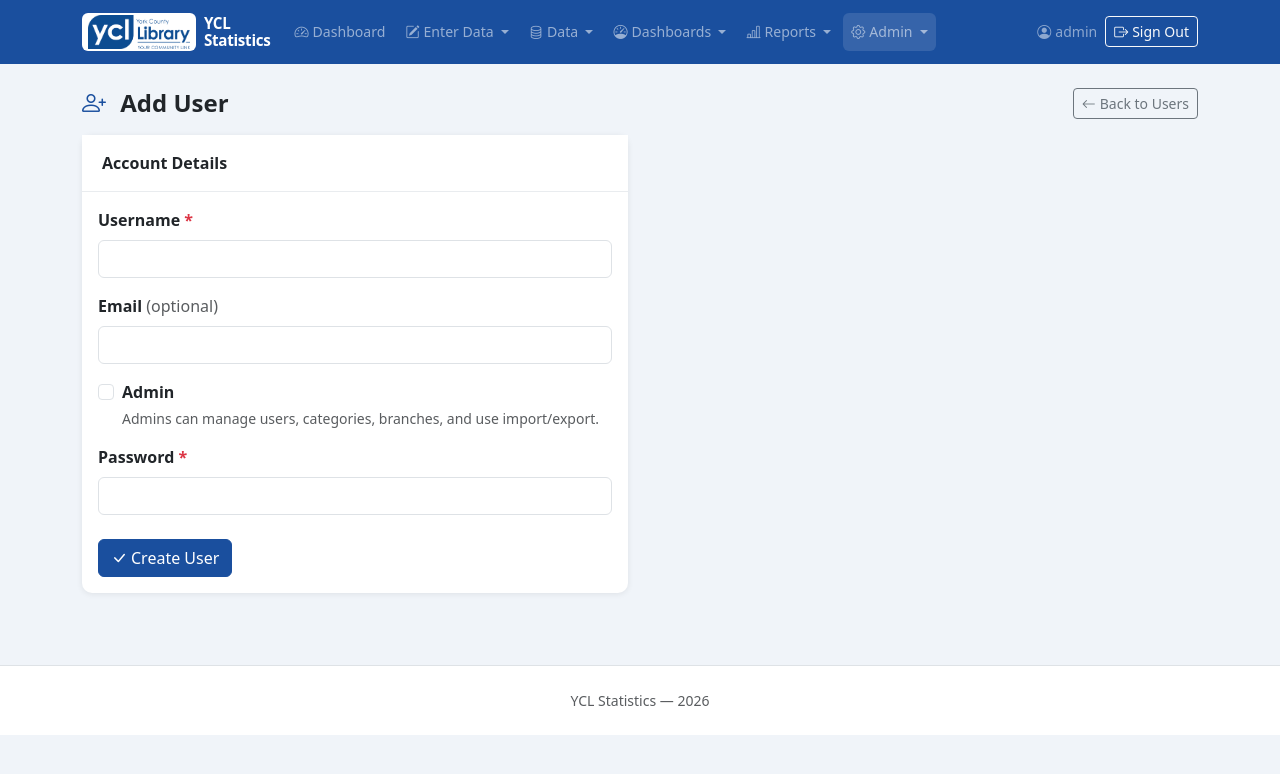
After one commit to mdcasa/librarystats-ycl, a Flask app: page /admin/users/new in a window 1280 px wide. The commit adds this page. Shown: the top 774 px of the page. Run offline with Flask 3, Linux system fonts and the light colour scheme; a user stored in the database is signed in.

Commit message:
v4: Add individual user accounts with Flask-Login
- User model: username, email, PBKDF2 password hash, is_active, is_admin
- Flask-Login replaces session-based auth; before_request checks current_user
- Bootstrap: default admin created from LOGIN_USERNAME/PASSWORD env vars on
  first boot if users table is empty — seamless transition from v3
- admin_required decorator protects user management and admin routes
- Admin → Users UI: list, create, edit, reset password, activate/deactivate
  with self-lockout protection (can't deactivate your own account)
- submitted_by auto-filled from current_user.username; manual text fields removed
- Navbar shows logged-in username; Admin dropdown hidden for non-admin users
- Login page rebranded to YCL Statistics with YCL blue
- Notes/user_logins_design.md: full documentation

Co-Authored-By: Claude Sonnet 4.6 <noreply@anthropic.com>

```diff
--- a/app.py
+++ b/app.py
@@ -1,6 +1,8 @@
 from flask import Flask, render_template, request, redirect, url_for, flash, jsonify, send_file, session
-from models import db, Category, Metric, Branch, Entry, EntryValue
+from flask_login import LoginManager, login_user, logout_user, current_user
+from models import db, Category, Metric, Branch, Entry, EntryValue, User
 from datetime import datetime
+from functools import wraps
 import hmac
 import os
 
@@ -16,6 +18,14 @@ app.config['SQLALCHEMY_DATABASE_URI'] = _db_url
 app.config['SQLALCHEMY_TRACK_MODIFICATIONS'] = False
 
 db.init_app(app)
+
+login_manager = LoginManager()
+login_manager.init_app(app)
+login_manager.login_view = 'login'
+
+@login_manager.user_loader
+def load_user(user_id):
+    return db.session.get(User, int(user_id))
 
 # Runs for both `python app.py` and gunicorn
 with app.app_context():
@@ -45,6 +55,18 @@ with app.app_context():
         from seed_data import seed
         seed(db)
 
+    # Bootstrap: create default admin from env vars if no users exist yet
+    if User.query.count() == 0:
+        _admin = User(
+            username=os.environ.get('LOGIN_USERNAME', 'admin'),
+            email=None,
+            is_active=True,
+            is_admin=True,
+        )
+        _admin.set_password(os.environ.get('LOGIN_PASSWORD', ''))
+        db.session.add(_admin)
+        db.session.commit()
+
 MONTHS = ['January', 'February', 'March', 'April', 'May', 'June',
           'July', 'August', 'September', 'October', 'November', 'December']
 
@@ -62,24 +84,31 @@ _PUBLIC_ENDPOINTS = {'login', 'logout', 'static'}
 
 @app.before_request
 def require_login():
-    if request.endpoint not in _PUBLIC_ENDPOINTS and not session.get('logged_in'):
+    if request.endpoint not in _PUBLIC_ENDPOINTS and not current_user.is_authenticated:
         return redirect(url_for('login', next=request.path))
+
+
+def admin_required(f):
+    @wraps(f)
+    def decorated(*args, **kwargs):
+        if not current_user.is_admin:
+            flash('Admin access required.', 'danger')
+            return redirect(url_for('index'))
+        return f(*args, **kwargs)
+    return decorated
 
 
 @app.route('/login', methods=['GET', 'POST'])
 def login():
-    if session.get('logged_in'):
+    if current_user.is_authenticated:
         return redirect(url_for('index'))
     error = None
     if request.method == 'POST':
-        username = request.form.get('username', '')
+        username = request.form.get('username', '').strip()
         password = request.form.get('password', '')
-        valid_user = os.environ.get('LOGIN_USERNAME', 'admin')
-        valid_pass = os.environ.get('LOGIN_PASSWORD', '')
-        if (hmac.compare_digest(username, valid_user) and
-                hmac.compare_digest(password, valid_pass) and valid_pass):
-            session.permanent = True
-            session['logged_in'] = True
+        user = User.query.filter_by(username=username).first()
+        if user and user.is_active and user.check_password(password):
+            login_user(user, remember=True)
             next_url = request.args.get('next') or url_for('index')
             return redirect(next_url)
         error = 'Invalid username or password.'
@@ -88,7 +117,7 @@ def login():
 
 @app.route('/logout')
 def logout():
-    session.clear()
+    logout_user()
     return redirect(url_for('login'))
 
 
@@ -298,7 +327,7 @@ def entry_create(category_id):
                 year=year,
                 month=request.form.get('month', type=int) or None,
                 quarter=request.form.get('quarter', type=int) or None,
-                submitted_by=request.form.get('submitted_by', '').strip(),
+                submitted_by=current_user.username,
                 notes=request.form.get('notes', '').strip(),
             )
             db.session.add(entry)
@@ -364,7 +393,7 @@ def entry_edit(entry_id):
         entry.year = request.form.get('year', type=int)
         entry.month = request.form.get('month', type=int) or None
         entry.quarter = request.form.get('quarter', type=int) or None
-        entry.submitted_by = request.form.get('submitted_by', '').strip()
+        entry.submitted_by = current_user.username
         entry.notes = request.form.get('notes', '').strip()
 
         for m in metrics:
@@ -1373,7 +1402,7 @@ def manual_entry():
     if request.method == 'POST':
         year          = request.form.get('year',  type=int)
         month         = request.form.get('month', type=int)
-        submitted_by  = request.form.get('submitted_by', '').strip()
+        submitted_by  = current_user.username
 
         # ── Branch Stats ──────────────────────────────────────────────────
         for branch in branches:
@@ -1509,7 +1538,7 @@ def _ill_icl_entry(metric_names_set, form_title, endpoint):
     if request.method == 'POST':
         year         = request.form.get('year',  type=int)
         month        = request.form.get('month', type=int)
-        submitted_by = request.form.get('submitted_by', '').strip()
+        submitted_by = current_user.username
 
         vals = {}
         for m in metrics:
@@ -1946,6 +1975,109 @@ def report_quarterly_ref():
                            annual_estimate=annual_estimate)
 
 
+# ── User Management ──────────────────────────────────────────────────────────
+
+@app.route('/admin/users')
+@admin_required
+def admin_users():
+    users = User.query.order_by(User.username).all()
+    return render_template('admin/users.html', users=users)
+
+
+@app.route('/admin/users/new', methods=['GET', 'POST'])
+@admin_required
+def admin_user_new():
+    if request.method == 'POST':
+        username = request.form.get('username', '').strip()
+        email    = request.form.get('email', '').strip() or None
+        password = request.form.get('password', '')
+        is_admin = bool(request.form.get('is_admin'))
+
+        if not username or not password:
+            flash('Username and password are required.', 'danger')
+            return render_template('admin/user_form.html', editing=False)
+
+        if User.query.filter_by(username=username).first():
+            flash(f'Username "{username}" is already taken.', 'danger')
+            return render_template('admin/user_form.html', editing=False)
+
+        user = User(username=username, email=email, is_admin=is_admin, is_active=True)
+        user.set_password(password)
+        db.session.add(user)
+        db.session.commit()
+        flash(f'User "{username}" created.', 'success')
+        return redirect(url_for('admin_users'))
+
+    return render_template('admin/user_form.html', editing=False)
+
+
+@app.route('/admin/users/<int:user_id>/edit', methods=['GET', 'POST'])
+@admin_required
+def admin_user_edit(user_id):
+    user = db.session.get(User, user_id)
+    if not user:
+        flash('User not found.', 'danger')
+        return redirect(url_for('admin_users'))
+
+    if request.method == 'POST':
+        action = request.form.get('action')
+
+        if action == 'reset_password':
+            new_pw = request.form.get('new_password', '')
+            if not new_pw:
+                flash('New password cannot be blank.', 'danger')
+            else:
+                user.set_password(new_pw)
+                db.session.commit()
+                flash(f'Password for "{user.username}" updated.', 'success')
+            return redirect(url_for('admin_user_edit', user_id=user_id))
+
+        username  = request.form.get('username', '').strip()
+        email     = request.form.get('email', '').strip() or None
+        is_admin  = bool(request.form.get('is_admin'))
+        is_active = bool(request.form.get('is_active'))
+
+        if not username:
+            flash('Username cannot be blank.', 'danger')
+            return render_template('admin/user_form.html', editing=True, user=user)
+
+        existing = User.query.filter_by(username=username).first()
+        if existing and existing.id != user_id:
+            flash(f'Username "{username}" is already taken.', 'danger')
+            return render_template('admin/user_form.html', editing=True, user=user)
+
+        # Prevent locking yourself out
+        if user.id == current_user.id:
+            is_admin  = True
+            is_active = True
+
+        user.username  = username
+        user.email     = email
+        user.is_admin  = is_admin
+        user.is_active = is_active
+        db.session.commit()
+        flash(f'User "{username}" updated.', 'success')
+        return redirect(url_for('admin_users'))
+
+    return render_template('admin/user_form.html', editing=True, user=user)
+
+
+@app.route('/admin/users/<int:user_id>/toggle', methods=['POST'])
+@admin_required
+def admin_user_toggle(user_id):
+    user = db.session.get(User, user_id)
+    if not user:
+        flash('User not found.', 'danger')
+        return redirect(url_for('admin_users'))
+    if user.id == current_user.id:
+        flash('You cannot deactivate your own account.', 'warning')
+        return redirect(url_for('admin_users'))
+    user.is_active = not user.is_active
+    db.session.commit()
+    flash(f'User "{user.username}" {"activated" if user.is_active else "deactivated"}.', 'success')
+    return redirect(url_for('admin_users'))
+
+
 # ── Annual Survey Dashboard ───────────────────────────────────────────────────
 
 from models import AnnualSurveyMetric, AnnualSurveyValue
--- a/requirements.txt
+++ b/requirements.txt
@@ -1,5 +1,6 @@
 Flask>=3.0.0
 Flask-SQLAlchemy>=3.1.0
+Flask-Login>=0.6.3
 psycopg2-binary>=2.9.9
 gunicorn>=21.2.0
 openpyxl>=3.1.0
--- /dev/null
+++ b/templates/admin/user_form.html
@@ -0,0 +1,105 @@
+{% extends 'base.html' %}
+{% block title %}{{ 'Edit User' if editing else 'Add User' }} – YCL Statistics{% endblock %}
+
+{% block content %}
+<div class="d-flex align-items-center justify-content-between mb-3">
+  <h1 class="h4 fw-bold mb-0">
+    <i class="bi bi-person{{ '-gear' if editing else '-plus' }} me-2 text-primary"></i>
+    {{ 'Edit User' if editing else 'Add User' }}
+  </h1>
+  <a href="{{ url_for('admin_users') }}" class="btn btn-outline-secondary btn-sm">
+    <i class="bi bi-arrow-left me-1"></i>Back to Users
+  </a>
+</div>
+
+<div class="row g-4">
+  <div class="col-lg-6">
+
+    {# ── Account details form ── #}
+    <div class="card mb-4">
+      <div class="card-header-custom fw-semibold">Account Details</div>
+      <div class="card-body">
+        <form method="post" action="{{ url_for('admin_user_edit', user_id=user.id) if editing else url_for('admin_user_new') }}">
+          <input type="hidden" name="action" value="save">
+
+          <div class="mb-3">
+            <label class="form-label fw-semibold">Username <span class="text-danger">*</span></label>
+            <input type="text" name="username" class="form-control"
+                   value="{{ user.username if editing else '' }}" required
+                   {% if editing and user.id == current_user.id %}readonly{% endif %}>
+            {% if editing and user.id == current_user.id %}
+            <div class="form-text">You cannot change your own username.</div>
+            {% endif %}
+          </div>
+
+          <div class="mb-3">
+            <label class="form-label fw-semibold">Email <span class="text-muted fw-normal">(optional)</span></label>
+            <input type="email" name="email" class="form-control"
+                   value="{{ user.email if editing and user.email else '' }}">
+          </div>
+
+          <div class="mb-3">
+            <div class="form-check">
+              <input class="form-check-input" type="checkbox" name="is_admin" id="isAdmin"
+                     {% if editing and user.is_admin %}checked{% endif %}
+                     {% if editing and user.id == current_user.id %}disabled{% endif %}>
+              <label class="form-check-label fw-semibold" for="isAdmin">Admin</label>
+              <div class="form-text">Admins can manage users, categories, branches, and use import/export.</div>
+            </div>
+            {% if editing and user.id == current_user.id %}
+            <input type="hidden" name="is_admin" value="on">
+            {% endif %}
+          </div>
+
+          {% if editing %}
+          <div class="mb-4">
+            <div class="form-check">
+              <input class="form-check-input" type="checkbox" name="is_active" id="isActive"
+                     {% if user.is_active %}checked{% endif %}
+                     {% if user.id == current_user.id %}disabled{% endif %}>
+              <label class="form-check-label fw-semibold" for="isActive">Active</label>
+              <div class="form-text">Inactive users cannot log in.</div>
+            </div>
+            {% if user.id == current_user.id %}
+            <input type="hidden" name="is_active" value="on">
+            <div class="form-text text-warning"><i class="bi bi-lock me-1"></i>You cannot deactivate your own account.</div>
+            {% endif %}
+          </div>
+          {% endif %}
+
+          {% if not editing %}
+          <div class="mb-4">
+            <label class="form-label fw-semibold">Password <span class="text-danger">*</span></label>
+            <input type="password" name="password" class="form-control" required autocomplete="new-password">
+          </div>
+          {% endif %}
+
+          <button type="submit" class="btn btn-primary">
+            <i class="bi bi-check-lg me-1"></i>{{ 'Save Changes' if editing else 'Create User' }}
+          </button>
+        </form>
+      </div>
+    </div>
+
+    {# ── Password reset (edit only) ── #}
+    {% if editing %}
+    <div class="card">
+      <div class="card-header-custom fw-semibold">Reset Password</div>
+      <div class="card-body">
+        <form method="post" action="{{ url_for('admin_user_edit', user_id=user.id) }}">
+          <input type="hidden" name="action" value="reset_password">
+          <div class="mb-3">
+            <label class="form-label fw-semibold">New Password <span class="text-danger">*</span></label>
+            <input type="password" name="new_password" class="form-control" required autocomplete="new-password">
+          </div>
+          <button type="submit" class="btn btn-warning">
+            <i class="bi bi-key me-1"></i>Reset Password
+          </button>
+        </form>
+      </div>
+    </div>
+    {% endif %}
+
+  </div>
+</div>
+{% endblock %}
--- a/templates/base.html
+++ b/templates/base.html
@@ -99,7 +99,8 @@
                    'report_yoy','report_quarterly_ref','report_annual','report_crosstab',
                    'report_programming_age','report_programming','report_online'] %}
 {% set _admin   = ['admin_categories','admin_category_edit','admin_branches',
-                   'admin_import','admin_export','admin_metric_edit'] %}
+                   'admin_import','admin_export','admin_metric_edit',
+                   'admin_users','admin_user_new','admin_user_edit'] %}
 
 <body>
 
@@ -247,6 +248,14 @@
             <i class="bi bi-gear me-1"></i>Admin
           </a>
           <ul class="dropdown-menu shadow-sm">
+            {% if current_user.is_admin %}
+            <li>
+              <a class="dropdown-item {% if ep in ['admin_users','admin_user_new','admin_user_edit'] %}active{% endif %}"
+                 href="{{ url_for('admin_users') }}">
+                <i class="bi bi-people me-2 text-primary"></i>Users
+              </a>
+            </li>
+            <li><hr class="dropdown-divider"></li>
             <li>
               <a class="dropdown-item {% if ep in ['admin_categories','admin_category_edit'] %}active{% endif %}"
                  href="{{ url_for('admin_categories') }}">
@@ -272,13 +281,21 @@
                 <i class="bi bi-download me-2 text-success"></i>Export to Excel
               </a>
             </li>
+            {% else %}
+            <li><span class="dropdown-item text-muted fst-italic small">No admin access</span></li>
+            {% endif %}
           </ul>
         </li>
 
       </ul>
-      <a href="{{ url_for('logout') }}" class="btn btn-outline-light btn-sm d-none d-lg-inline-flex align-items-center gap-1">
-        <i class="bi bi-box-arrow-right"></i> Sign Out
-      </a>
+      <div class="d-none d-lg-flex align-items-center gap-2">
+        <span class="text-white-50 small">
+          <i class="bi bi-person-circle me-1"></i>{{ current_user.username }}
+        </span>
+        <a href="{{ url_for('logout') }}" class="btn btn-outline-light btn-sm d-inline-flex align-items-center gap-1">
+          <i class="bi bi-box-arrow-right"></i> Sign Out
+        </a>
+      </div>
     </div>
   </div>
 </nav>
--- a/templates/entries/main_only_entry.html
+++ b/templates/entries/main_only_entry.html
@@ -37,10 +37,6 @@
             <option value="{{ loop.index }}" {% if loop.index == month %}selected{% endif %}>{{ m }}</option>
             {% endfor %}
           </select>
-        </div>
-        <div class="col-sm-3">
-          <label class="form-label fw-semibold">Submitted by</label>
-          <input type="text" name="submitted_by" class="form-control" placeholder="Name or email">
         </div>
       </div>
     </div>
--- a/templates/entries/manual.html
+++ b/templates/entries/manual.html
@@ -39,11 +39,6 @@
   <input type="hidden" name="year"  value="{{ year }}">
   <input type="hidden" name="month" value="{{ month }}">
 
-  <div class="mb-3">
-    <label class="form-label fw-semibold">Submitted by</label>
-    <input type="text" name="submitted_by" class="form-control" style="max-width:300px"
-           placeholder="Name or initials">
-  </div>
 
   {# ── Tabs ── #}
   <ul class="nav nav-tabs mb-3" id="entryTabs">
```
Also changed, not shown: Notes/user_logins_design.md (added, +167 -0 lines), models.py (+19 -0 lines), templates/admin/users.html (added, +73 -0 lines), templates/entries/form.html (+0 -7 lines), templates/login.html (+4 -4 lines).
